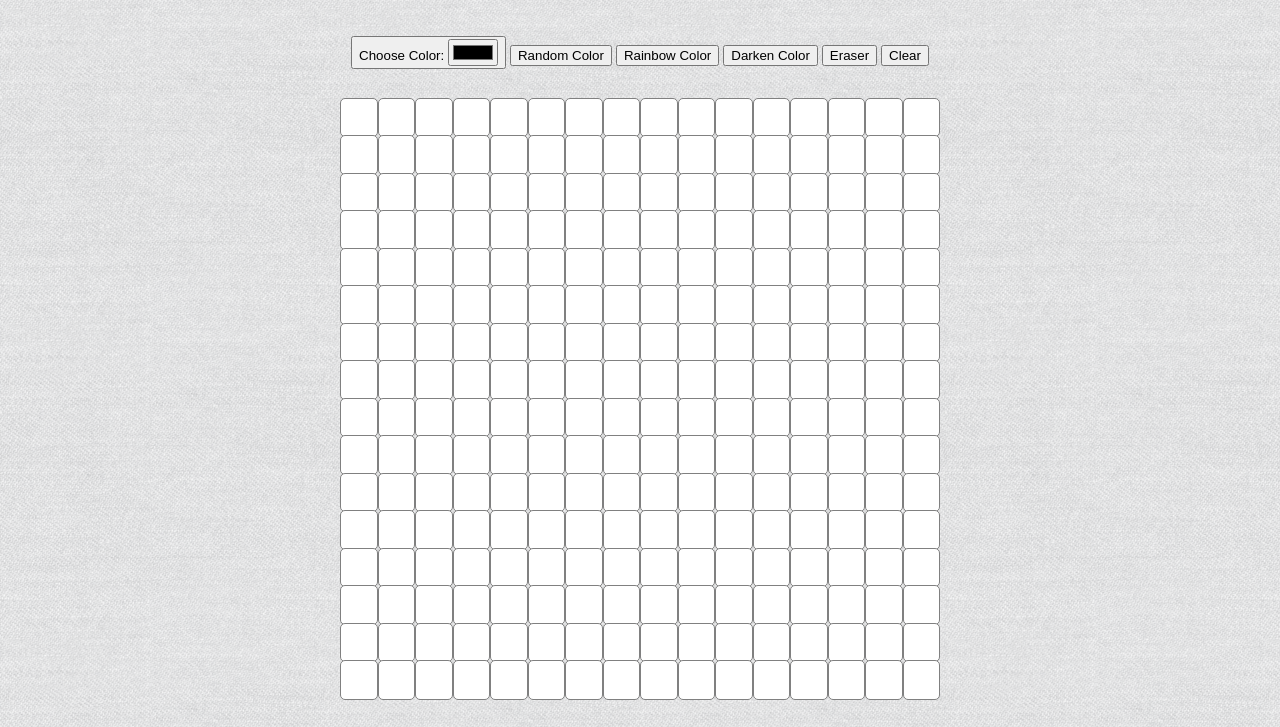
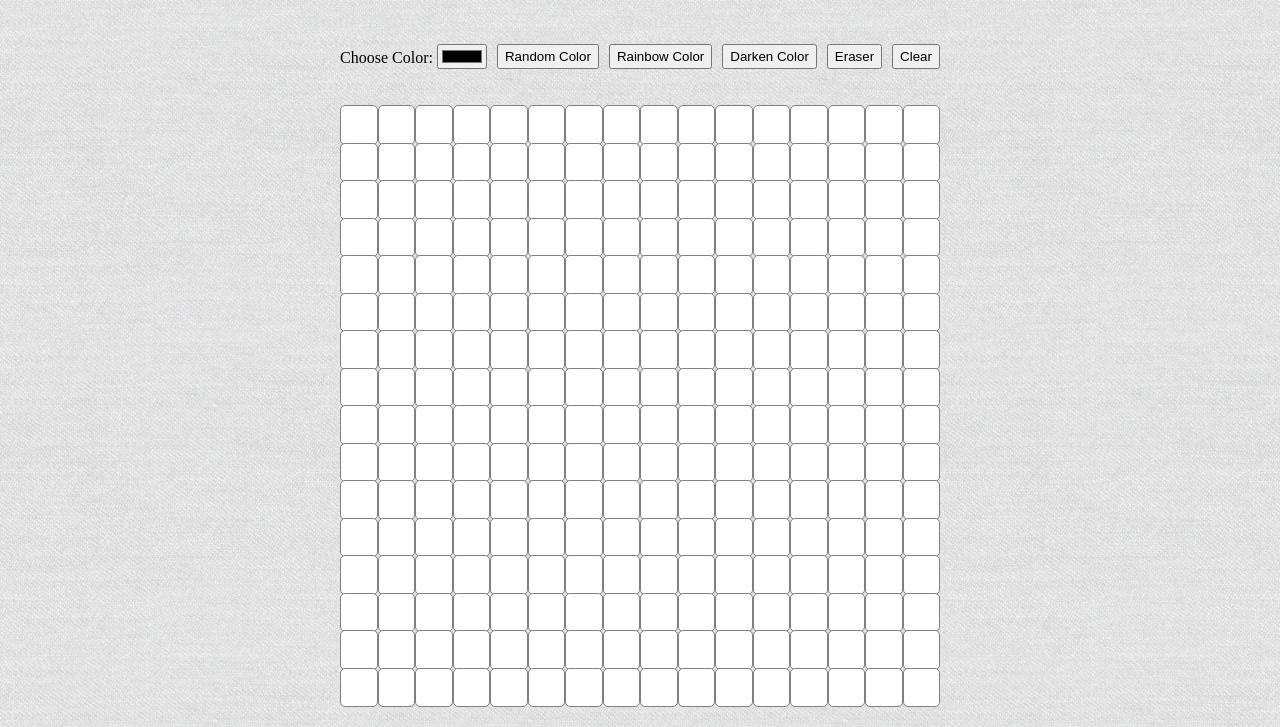
Before and after one commit to nrod42/etch-a-sketch, a plain HTML site: page index.html in a window 1280 px wide. Shown: the part 73-800 px from the top of the page. Drawn offline with Linux system fonts and the light colour scheme; a web font is replaced by a local one.

Commit message:
cleaned choose color button. Everything now finished

```diff
--- a/etch.js
+++ b/etch.js
@@ -1,15 +1,13 @@
 const body = document.querySelector('body');
 const grid = document.querySelector('.grid');
 const clearBtn = document.querySelector('.clearBtn')
-const chooseColorBtn = document.querySelector('.chooseColorBtn')
 const userColor = document.querySelector('.userColor')
 const randomColorBtn = document.querySelector('.randomColorBtn')
-const rainbowColorBtn = document.querySelector('.rainbowColorBtn')
-const darkBtn = document.querySelector('darkBtn')
 const eraserBtn = document.querySelector('.eraseBtn')
 
 let allCells;
 let color = 'black';
+let opacity = 0;
 
 gridGenerator(16);
 
@@ -48,25 +46,20 @@ function gridGenerator (gridSize) {
     })
 }
 
+userColor.addEventListener('input', function() {
+    color = userColor.value;
+}, false);
+
+randomColorBtn.addEventListener('click', randomColor);
+
+eraserBtn.addEventListener('click', () => color = "white");
+
+clearBtn.addEventListener('click', clear);
+
+
 function randomColor () {
     return color =  '#' + Math.floor(Math.random()*16777215).toString(16);
 }
-
-/*function darkColor () {
-    allCells.forEach(cell => {
-        cell.addEventListener('mouseover', event => {
-            event.target.style.backgroundColor = 'brightness(10%)'
-        })
-    })
-}*/
-
-/*function rainbowColor () {
-    allCells.forEach(cell => {
-        cell.addEventListener('mouseover', event => {
-            event.target.style.backgroundColor = randomColor();
-        })
-    })
-}*/
 
 //Asks user for new grid size then deletes and replaces old grid with new user grid
 function clear () {
@@ -83,17 +76,3 @@ function clear () {
     //New grid with user size created
     gridGenerator(userSize);
 }
-
-chooseColorBtn.addEventListener('click', () => color = userColor.value);
-
-randomColorBtn.addEventListener('click', randomColor);
-
-eraserBtn.addEventListener('click', () => color = "white");
-
-clearBtn.addEventListener('click', clear);
-
-//darkBtn.addEventListener('click', () => color = color.style.webkit
-
-//rainbowColorBtn.addEventListener('click', rainbowColor);
-
-// IMPORTANT DOOFUS, when u run rainbowColor, it is overriding the event listeners we added before so the other buttons besisedss clear wont work!
--- a/index.html
+++ b/index.html
@@ -12,12 +12,12 @@
 <body>
     <h1>Etch-A-Sketch</h1>
     <div class = "userInputs">
-        <button class='chooseColorBtn'>Choose Color: <input class = 'userColor' value="#000000" type="color"></label></button>
-        <button class='randomColorBtn'>Random Color</button>
-        <button class='rainbowColorBtn'>Rainbow Color</button>
-        <button class='darkBtn'>Darken Color</button>
-        <button class='eraseBtn'>Eraser</button>
-        <button class='clearBtn'>Clear</button>
+        <div class="buttonDiv"><label>Choose Color: </label><input class = 'userColor' value="#000000" type="color"></div>
+        <div class="buttonDiv"><button class='randomColorBtn'>Random Color</button></div>
+        <div class="buttonDiv"><button class='rainbowColorBtn'>Rainbow Color</button></div>
+        <div class="buttonDiv"><button class='darkBtn'>Darken Color</button></div>
+        <div class="buttonDiv"><button class='eraseBtn'>Eraser</button></div>
+        <div class="buttonDiv"><button class='clearBtn'>Clear</button></div>
     </div>
     <div class = "grid"></div>
 </body>
--- a/styles.css
+++ b/styles.css
@@ -17,8 +17,13 @@ body {
     min-height: 100%;
     background-image: url("./img/fabricBackground.png");
 }
+
 .userInputs {
+    display: flex;
+    align-items: center;
+    justify-content: center;
     margin:auto;
+    padding: 10px;;
 }
 
 .grid {
@@ -36,3 +41,11 @@ body {
     border-color: gray;
     border-radius: 5px;
 }
+
+.buttonDiv {
+    margin: 5px;
+}
+
+button, input {
+    height: 25px;
+}
```
